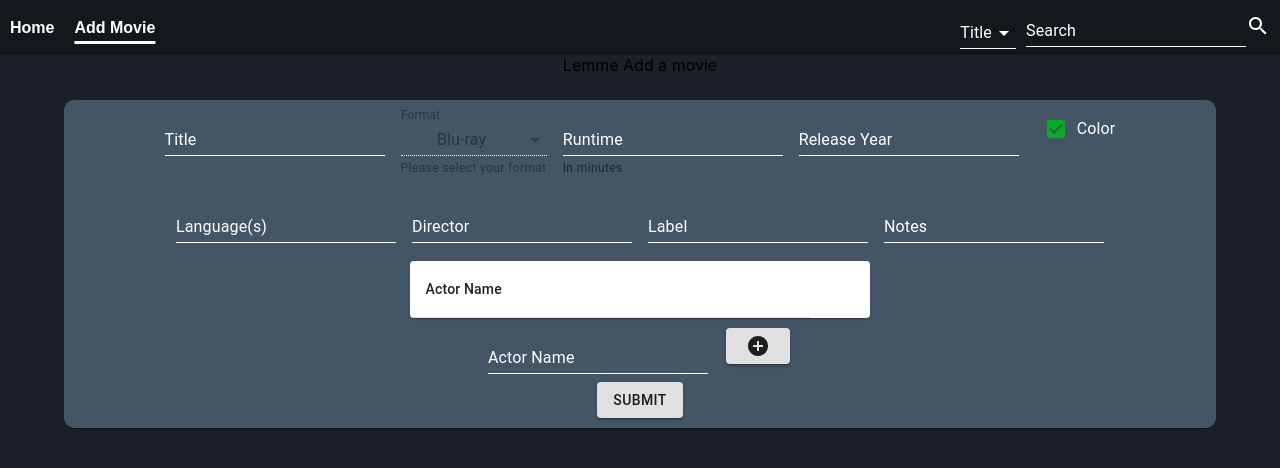
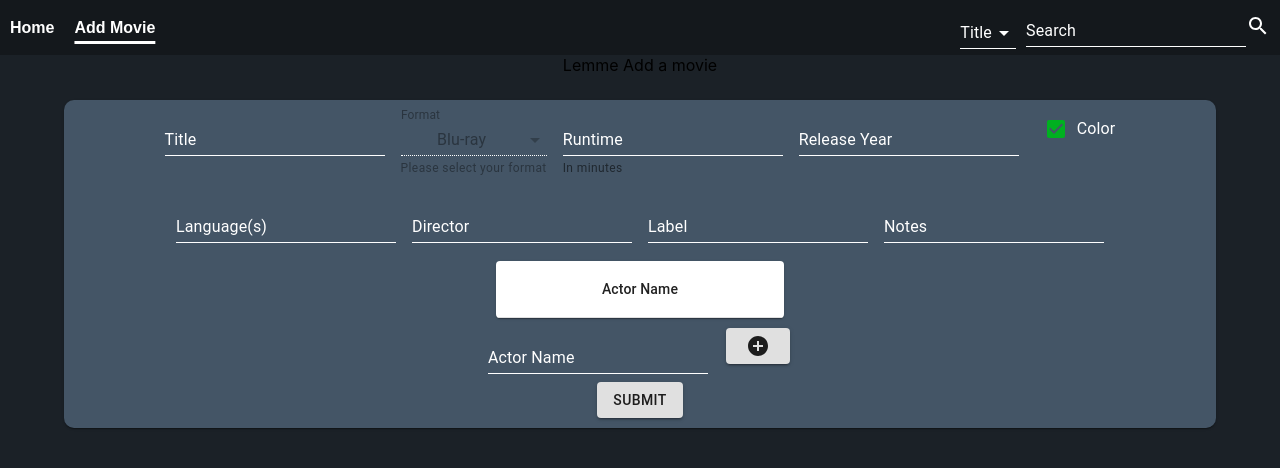
Before and after one commit to zkilleb/movie-db, a React (Create React App) app: page /add in a window 1280 px wide. Shown: the top 468 px of the page. Built offline with nearby package versions, Linux system fonts and the light colour scheme; the HTML template or start-up script is replaced by a standard one.

Commit message:
Add delete to add actors table

```diff
--- a/src/components/AddForm.tsx
+++ b/src/components/AddForm.tsx
@@ -16,6 +16,7 @@ import {
 } from '@material-ui/core';
 import { useHistory } from 'react-router-dom';
 import AddCircleIcon from '@material-ui/icons/AddCircle';
+import { Delete } from '@material-ui/icons';
 import { Result, Validation } from '../classes';
 import { addMovie, editMovie } from '../handlers';
 import { Notification } from '.';
@@ -167,13 +168,18 @@ export function AddForm(data: IAddForm) {
             <Table className={classes.table} aria-label="simple table">
               <TableHead>
                 <TableRow>
-                  <TableCell>Actor Name</TableCell>
+                  <TableCell colSpan={2} align="center">
+                    Actor Name
+                  </TableCell>
                 </TableRow>
               </TableHead>
               <TableBody>
-                {actors.map((actor) => (
+                {actors.map((actor, index) => (
                   <TableRow data-cy="AddActorRow" key={actor}>
                     <TableCell align="center">{actor}</TableCell>
+                    <TableCell align="center">
+                      <Delete onClick={() => deleteActor(index)} />
+                    </TableCell>
                   </TableRow>
                 ))}
               </TableBody>
@@ -252,6 +258,12 @@ export function AddForm(data: IAddForm) {
 
   function handleClose() {
     setOpen(false);
+  }
+
+  function deleteActor(index: number) {
+    let tempActors = [...actors];
+    tempActors.splice(index, 1);
+    setActors(tempActors);
   }
 
   async function handleSubmit() {
@@ -385,6 +397,7 @@ const useStyles = makeStyles((theme) => ({
   table: {
     minWidth: 200,
     maxWidth: 400,
+    margin: 'auto',
   },
   addButton: {
     margin: 10,
@@ -401,7 +414,7 @@ const useStyles = makeStyles((theme) => ({
   },
   addActors: {
     backgroundColor: 'white',
-    width: '40%',
+    width: '25%',
     marginTop: 10,
     margin: 'auto',
   },
```
